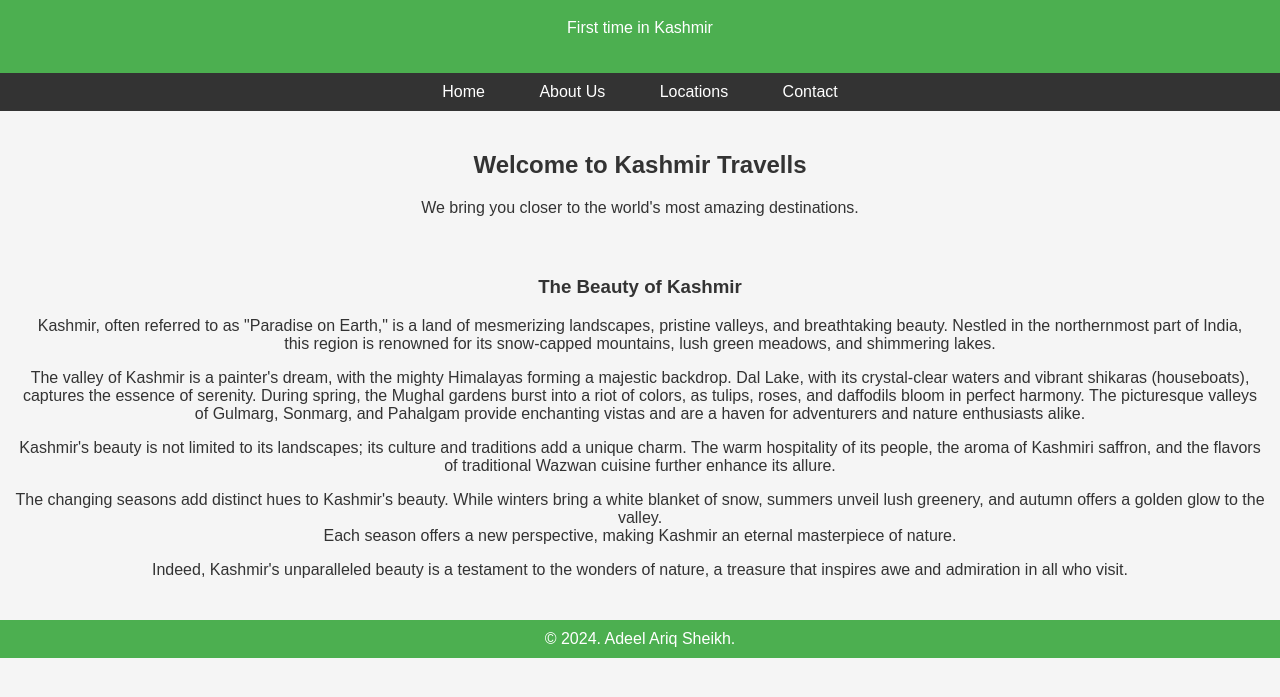
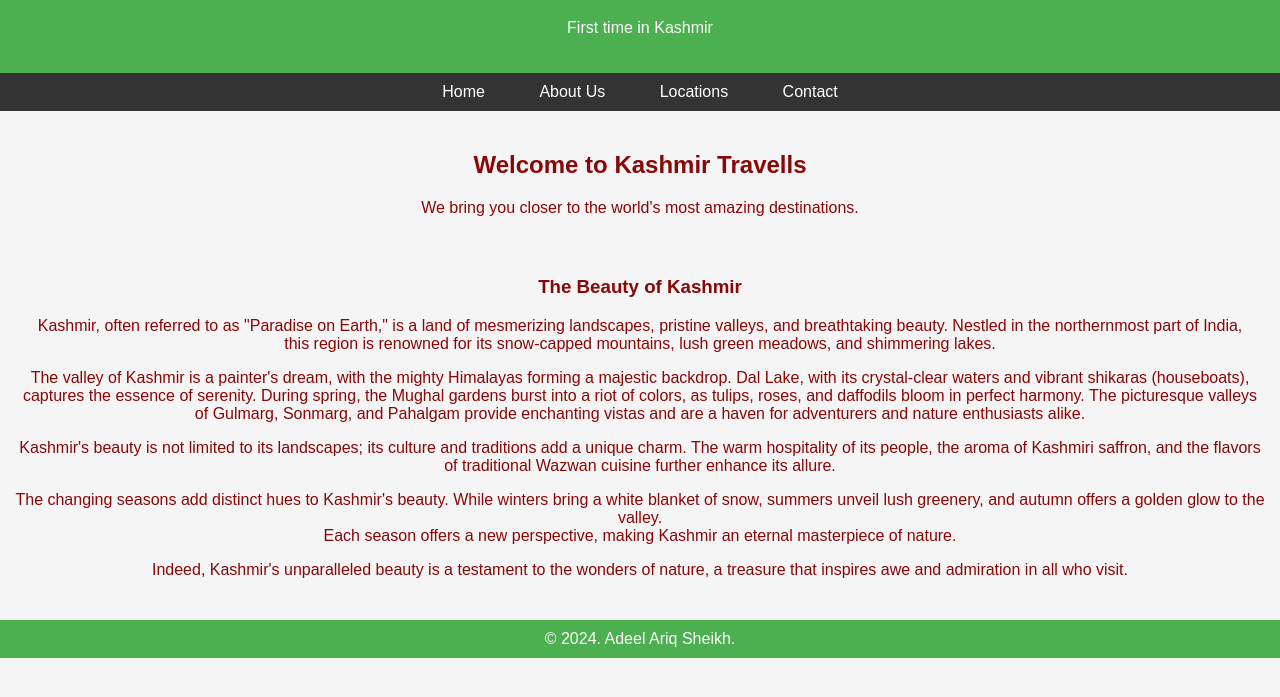
Before and after one commit to Adeelariq/Travel-Kashmir, a plain HTML site: page index.html in a window 1280 px wide. Shown: the part 81-778 px from the top of the page. Drawn offline with Linux system fonts and the light colour scheme.

Commit message:
color changed

```diff
--- a/index.html
+++ b/index.html
@@ -10,7 +10,7 @@
             margin: 0;
             padding: 0;
             background-color: #f5f5f5;
-            color: #333;
+            color: #890707;
         }
         header {
             background-color: #4CAF50;
```
